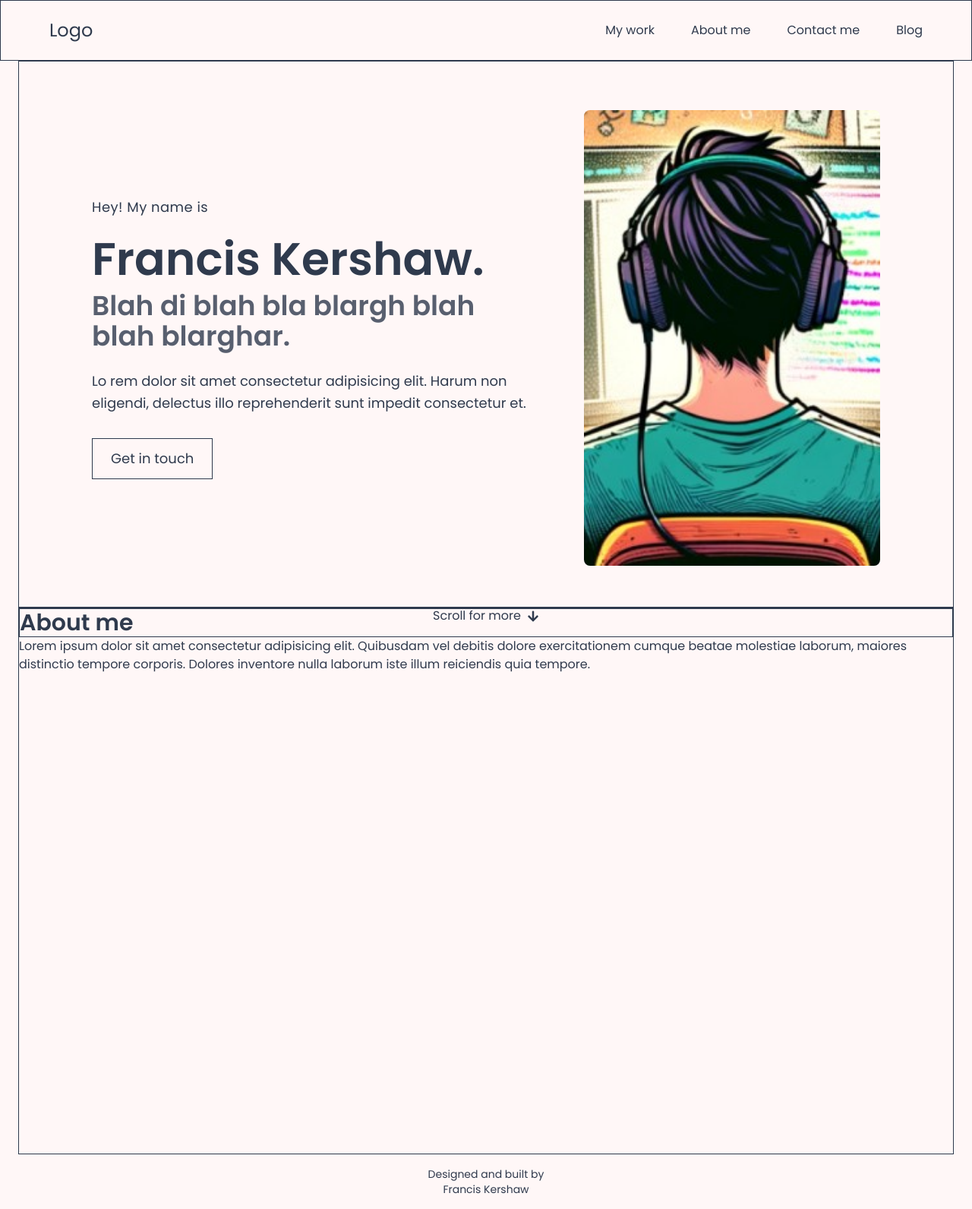
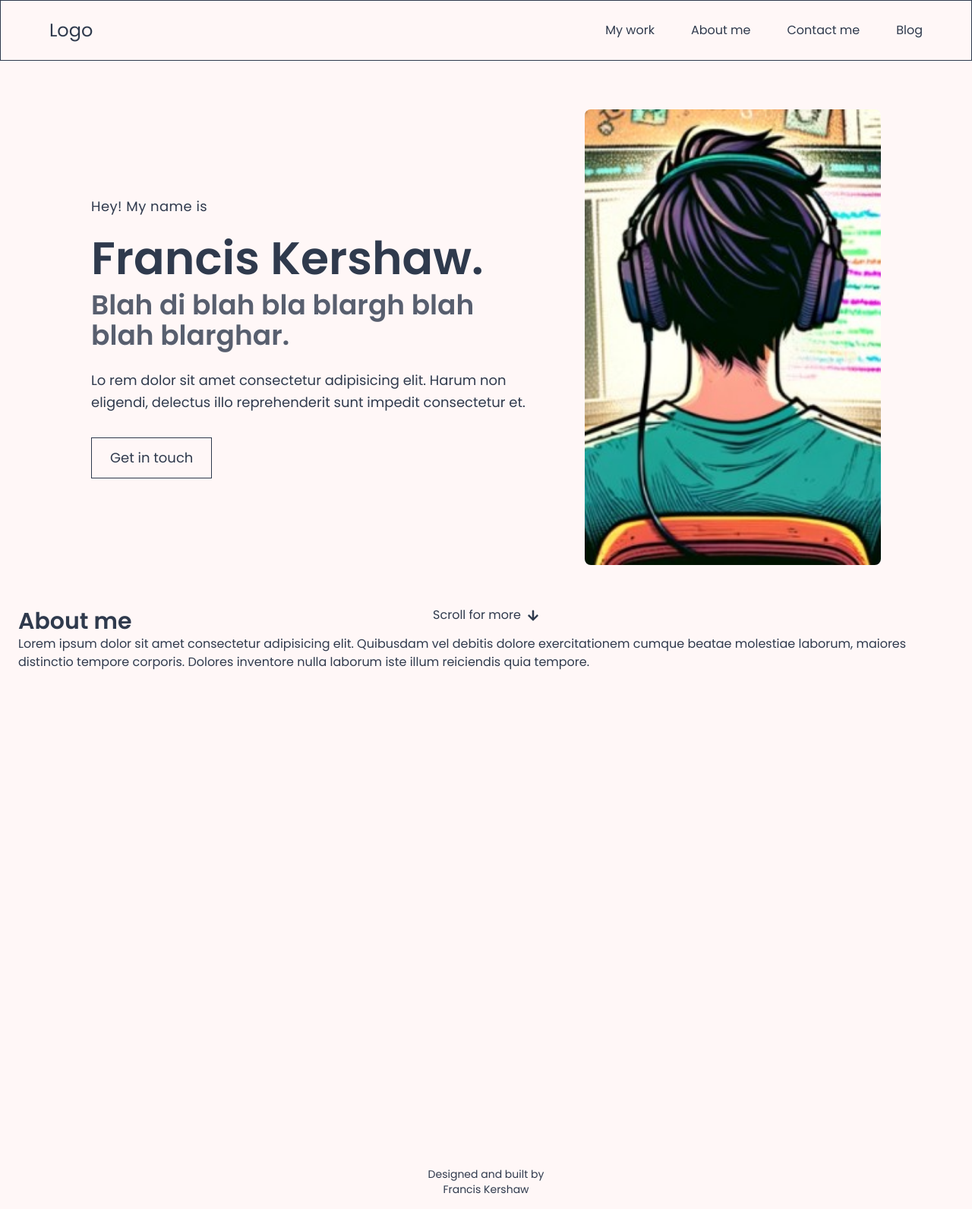
Before and after one commit to franciskershaw/francis-kershaw, a React (Vite) app: page / in a window 1280 px wide. Shown: the whole page at 76% size. Built offline with nearby package versions, Linux system fonts and the light colour scheme.

Commit message:
Remove the borders

```diff
--- a/src/components/AboutSection.tsx
+++ b/src/components/AboutSection.tsx
@@ -1,7 +1,7 @@
 const AboutSection = () => {
   return (
-    <section className="flex flex-col h-[calc(100vh-var(--navbar-height))] w-full border">
-      <h2 className="text-2xl md:text-3xl font-semibold border">About me</h2>
+    <section className="flex flex-col h-[calc(100vh-var(--navbar-height))] w-full">
+      <h2 className="text-2xl md:text-3xl font-semibold">About me</h2>
       <p>
         Lorem ipsum dolor sit amet consectetur adipisicing elit. Quibusdam vel
         debitis dolore exercitationem cumque beatae molestiae laborum, maiores
--- a/src/components/HeroSection.tsx
+++ b/src/components/HeroSection.tsx
@@ -2,7 +2,7 @@ import { FaArrowDown } from "react-icons/fa";
 
 const HeroSection = () => {
   return (
-    <section className="border flex flex-col h-[calc(100vh-var(--navbar-height))] w-full">
+    <section className="flex flex-col h-[calc(100vh-var(--navbar-height))] w-full">
       <div className="flex flex-col items-center gap-4 w-full py-4 flex-1 justify-center sm:gap-8 sm:py-8 md:flex-row-reverse md:items-center md:justify-center md:gap-12 md:px-8 md:py-16 lg:gap-16 lg:px-32">
         {/* Image */}
         <div className="w-32 h-32 sm:w-48 sm:h-48 rounded-lg overflow-hidden  md:w-2/5 md:h-[500px] lg:h-[600px] md:shrink-0">
```
